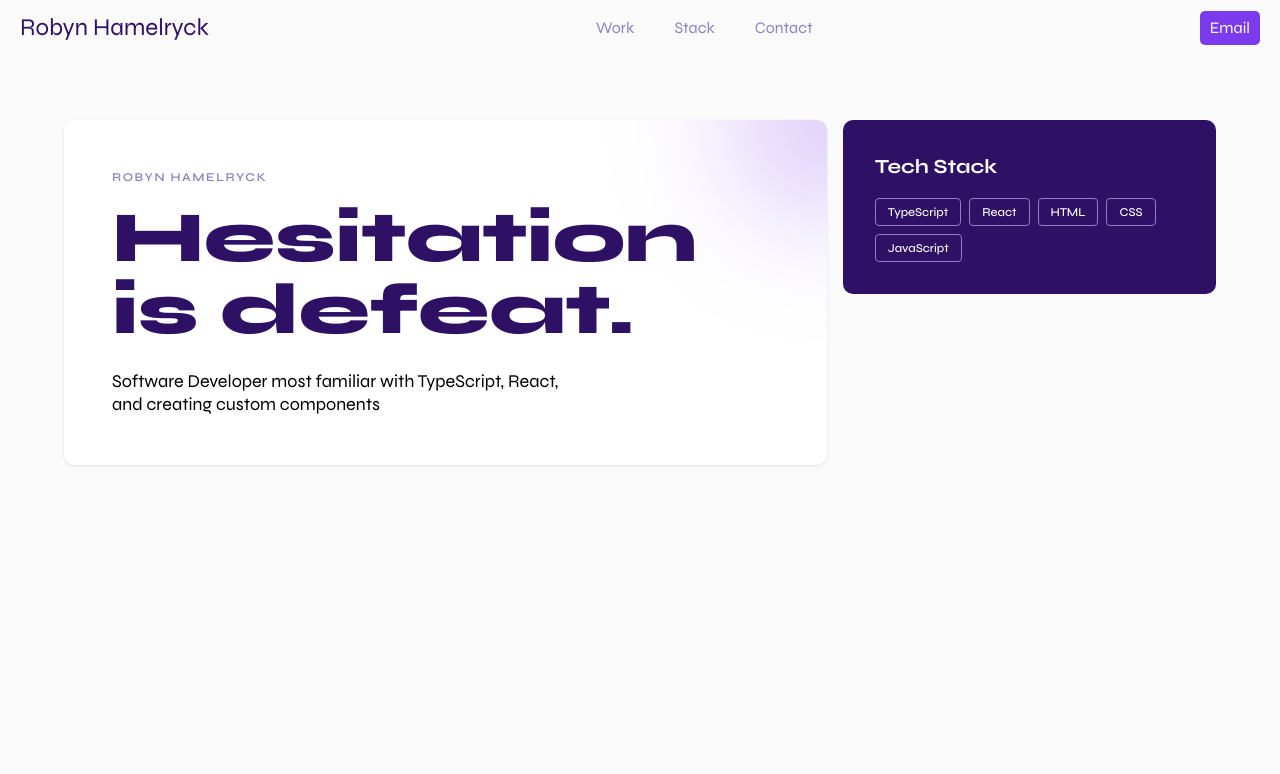
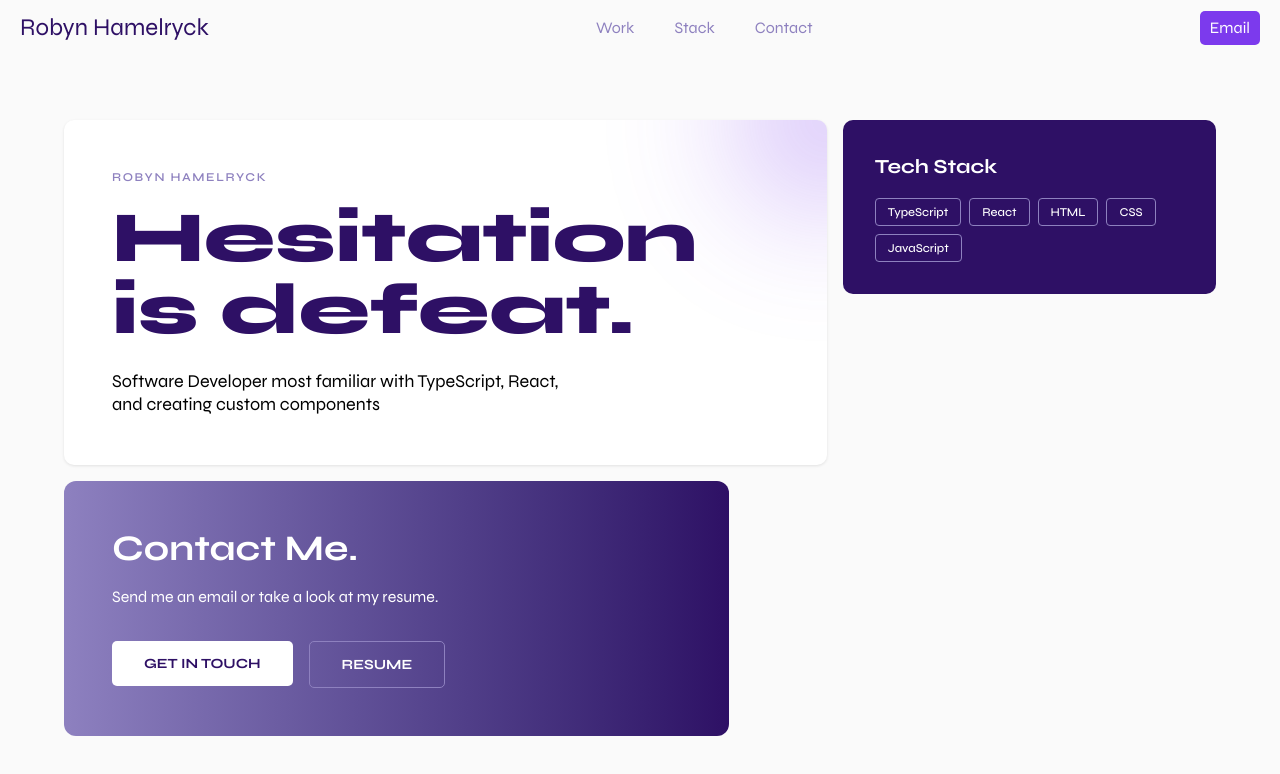
Before and after one commit to FormOfShred/portfolio, a React app: page / in a window 1280 px wide. Shown: the top 774 px of the page. Built offline with nearby package versions, Linux system fonts and the light colour scheme; the HTML template or start-up script is replaced by a standard one.

Commit message:
[CONTACTCARD] implement ContactCard  - title  - subtitle   - actions

```diff
--- /dev/null
+++ b/src/components/Masonry/components/ContactCard/index.module.css
@@ -0,0 +1,74 @@
+.Card {
+  display: flex;
+  flex-direction: column;
+  justify-content: space-between;
+
+  position: relative;
+
+  padding: calc(var(--spacing) * 8);
+
+  background-image: linear-gradient(
+    90deg,
+    var(--purple-light),
+    var(--purple-dark)
+  );
+
+  border-radius: 0.75rem;
+
+  overflow: hidden;
+
+  color: white;
+
+  grid-row: span 2 / span 2;
+  grid-column: span 12 / span 12;
+}
+
+.Email {
+  border-radius: 5px;
+
+  background-color: white;
+  color: var(--purple-dark);
+
+  padding: calc(var(--spacing) * 3) calc(var(--spacing) * 8);
+
+  font-weight: 700;
+  font-size: 0.875rem;
+  text-transform: uppercase;
+
+  cursor: pointer;
+
+  transition-duration: 700ms;
+
+  &:hover {
+    background-color: color-mix(var(--purple-dark) 60%, white);
+    color: white;
+  }
+}
+
+.Resume {
+  border-radius: 5px;
+
+  border: 1px solid var(--purple-light);
+
+  padding: calc(var(--spacing) * 3) calc(var(--spacing) * 8);
+
+  font-weight: 700;
+  font-size: 0.875rem;
+  text-transform: uppercase;
+
+  cursor: pointer;
+
+  transition-duration: 700ms;
+
+  &:hover {
+    background-color: color-mix(var(--purple-dark), white);
+  }
+}
+
+@media (min-width: 64rem) {
+  .Card {
+    grid-column: span 7 / span 7;
+
+    padding: calc(var(--spacing) * 12);
+  }
+}
--- /dev/null
+++ b/src/components/Masonry/components/ContactCard/index.tsx
@@ -0,0 +1,38 @@
+import { Button } from "@base-ui/react/button";
+
+import styles from "./index.module.css";
+
+const ContactCard = () => {
+  return (
+    <div
+      className={styles.Card}
+    >
+      <div className="relative z-10">
+        <h2 className="text-4xl font-bold">
+            Contact Me.
+        </h2>
+        <p className="mt-4 max-w-sm">
+            Send me an email or take a look at my resume.
+        </p>
+      </div>
+      <div className="relative z-10 mt-8 flex flex-wrap gap-4">
+        <a href="mailto:robynhamelryck@outlook.com">
+          <Button
+            className={styles.Email}
+          >
+          Get in touch
+          </Button>
+        </a>
+        <a>
+          <Button
+            className={styles.Resume}
+          >
+          Resume
+          </Button>
+        </a>
+      </div>
+    </div>
+  )
+}
+
+export default ContactCard;
--- a/src/components/Masonry/index.tsx
+++ b/src/components/Masonry/index.tsx
@@ -1,3 +1,4 @@
+import ContactCard from "./components/ContactCard";
 import HeroCard from "./components/HeroCard";
 import TechStackCard from "./components/TechStackCard";
 
@@ -8,6 +9,7 @@ const Masonry = () => {
     >
       <HeroCard />
       <TechStackCard />
+      <ContactCard />
     </div>
   )
 }
```
